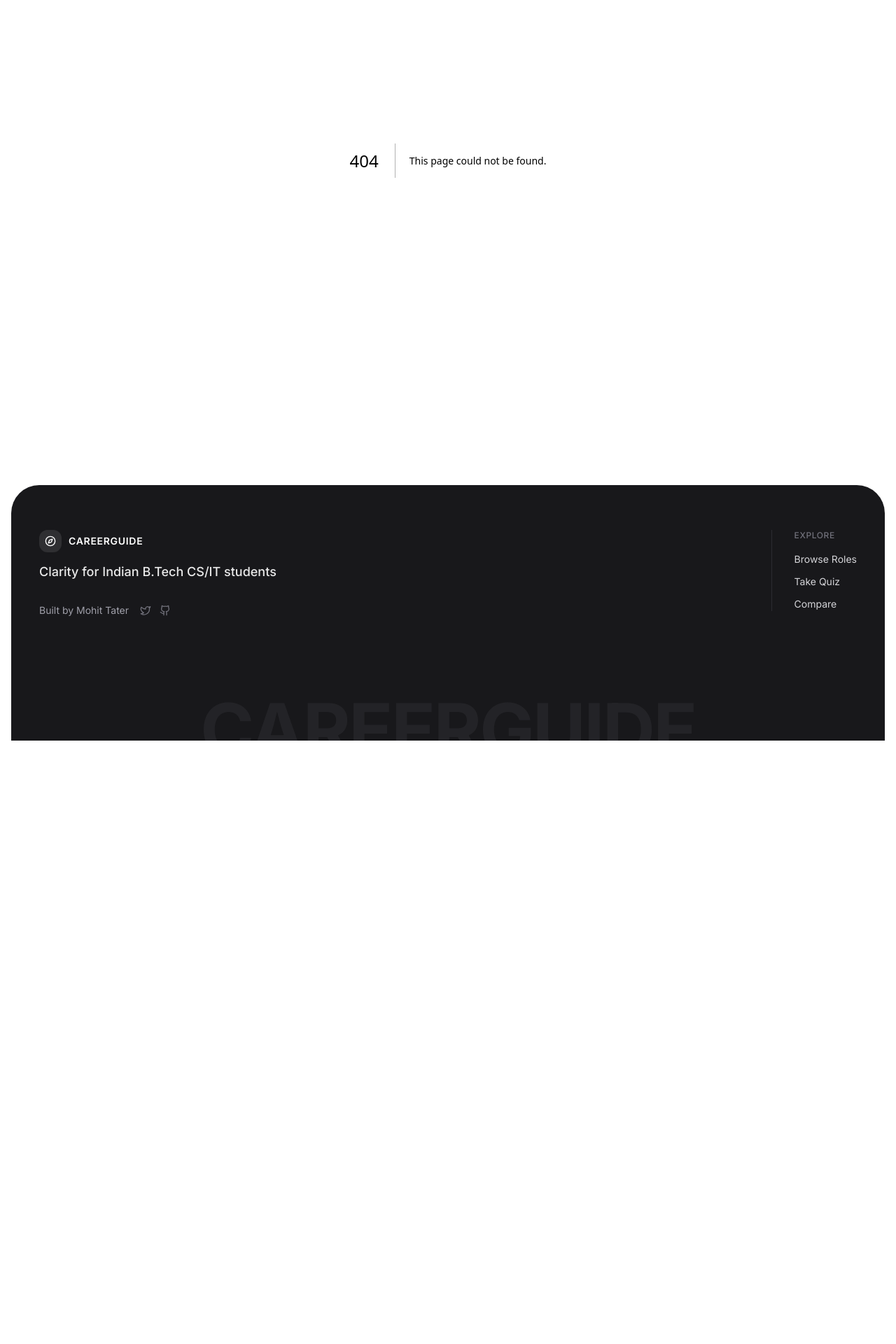
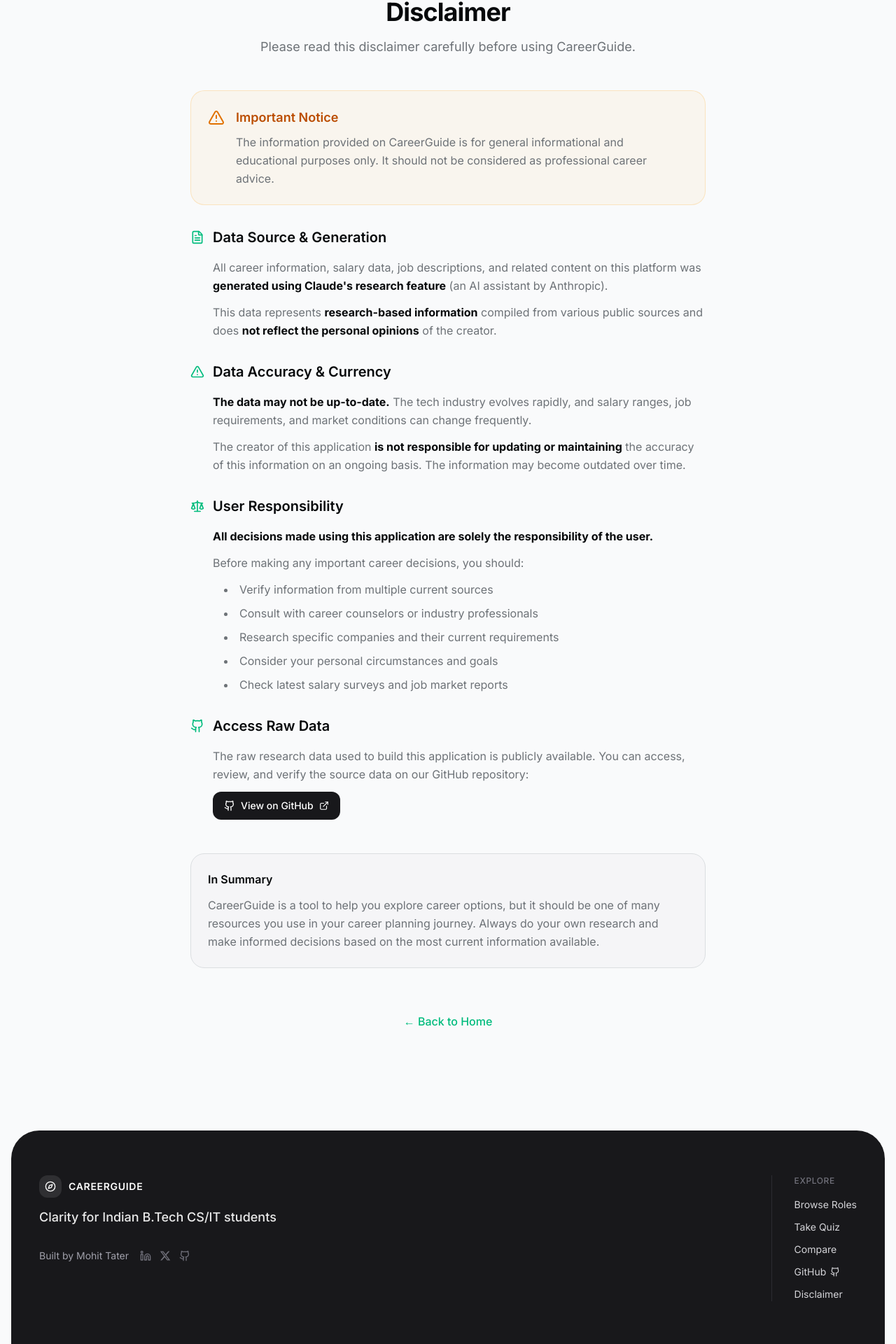
Before and after one commit to mnttnm/btech-cs-career-guide-india, a Next.js app: page /disclaimer in a window 1280 px wide. Before the commit this address had no page. Shown: the part 235-2155 px from the top of the page at 70% size. Before the commit the page ends 1293 px from the top, so only its background shows below. Built offline with nearby package versions, Linux system fonts and the light colour scheme.

Commit message:
feat: add custom X icon and update social links in Footer; change default color scheme to 'sage' in ThemeProvider; create Disclaimer page with detailed content

```diff
--- /dev/null
+++ b/src/app/disclaimer/page.tsx
@@ -0,0 +1,141 @@
+import Link from 'next/link'
+import { AlertTriangle, ExternalLink, Github, FileText, Scale } from 'lucide-react'
+import type { Metadata } from 'next'
+
+export const metadata: Metadata = {
+  title: 'Disclaimer | CareerGuide',
+  description: 'Important disclaimer about the data and information provided on CareerGuide.',
+}
+
+export default function DisclaimerPage() {
+  return (
+    <div className="container mx-auto px-4 py-12 md:py-20 max-w-3xl">
+      {/* Header */}
+      <div className="mb-12 text-center">
+        <div className="inline-flex items-center justify-center w-16 h-16 rounded-2xl bg-amber-500/10 text-amber-600 dark:text-amber-400 mb-6">
+          <Scale className="w-8 h-8" />
+        </div>
+        <h1 className="text-3xl md:text-4xl font-bold tracking-tight mb-4">
+          Disclaimer
+        </h1>
+        <p className="text-lg text-muted-foreground">
+          Please read this disclaimer carefully before using CareerGuide.
+        </p>
+      </div>
+
+      {/* Disclaimer Content */}
+      <div className="space-y-8">
+        {/* Important Notice */}
+        <div className="p-6 rounded-2xl bg-amber-500/5 border border-amber-500/20">
+          <div className="flex items-start gap-4">
+            <AlertTriangle className="w-6 h-6 text-amber-600 dark:text-amber-400 shrink-0 mt-0.5" />
+            <div>
+              <h2 className="text-lg font-semibold mb-2 text-amber-700 dark:text-amber-300">
+                Important Notice
+              </h2>
+              <p className="text-muted-foreground leading-relaxed">
+                The information provided on CareerGuide is for general informational and educational purposes only. It should not be considered as professional career advice.
+              </p>
+            </div>
+          </div>
+        </div>
+
+        {/* Data Source */}
+        <section className="space-y-4">
+          <div className="flex items-center gap-3">
+            <FileText className="w-5 h-5 text-primary" />
+            <h2 className="text-xl font-semibold">Data Source & Generation</h2>
+          </div>
+          <div className="pl-8 space-y-3 text-muted-foreground leading-relaxed">
+            <p>
+              All career information, salary data, job descriptions, and related content on this platform was <strong className="text-foreground">generated using Claude&apos;s research feature</strong> (an AI assistant by Anthropic).
+            </p>
+            <p>
+              This data represents <strong className="text-foreground">research-based information</strong> compiled from various public sources and does <strong className="text-foreground">not reflect the personal opinions</strong> of the creator.
+            </p>
+          </div>
+        </section>
+
+        {/* Data Accuracy */}
+        <section className="space-y-4">
+          <div className="flex items-center gap-3">
+            <AlertTriangle className="w-5 h-5 text-primary" />
+            <h2 className="text-xl font-semibold">Data Accuracy & Currency</h2>
+          </div>
+          <div className="pl-8 space-y-3 text-muted-foreground leading-relaxed">
+            <p>
+              <strong className="text-foreground">The data may not be up-to-date.</strong> The tech industry evolves rapidly, and salary ranges, job requirements, and market conditions can change frequently.
+            </p>
+            <p>
+              The creator of this application <strong className="text-foreground">is not responsible for updating or maintaining</strong> the accuracy of this information on an ongoing basis. The information may become outdated over time.
+            </p>
+          </div>
+        </section>
+
+        {/* User Responsibility */}
+        <section className="space-y-4">
+          <div className="flex items-center gap-3">
+            <Scale className="w-5 h-5 text-primary" />
+            <h2 className="text-xl font-semibold">User Responsibility</h2>
+          </div>
+          <div className="pl-8 space-y-3 text-muted-foreground leading-relaxed">
+            <p>
+              <strong className="text-foreground">All decisions made using this application are solely the responsibility of the user.</strong>
+            </p>
+            <p>
+              Before making any important career decisions, you should:
+            </p>
+            <ul className="list-disc list-inside space-y-2 ml-4">
+              <li>Verify information from multiple current sources</li>
+              <li>Consult with career counselors or industry professionals</li>
+              <li>Research specific companies and their current requirements</li>
+              <li>Consider your personal circumstances and goals</li>
+              <li>Check latest salary surveys and job market reports</li>
+            </ul>
+          </div>
+        </section>
+
+        {/* Raw Data Access */}
+        <section className="space-y-4">
+          <div className="flex items-center gap-3">
+            <Github className="w-5 h-5 text-primary" />
+            <h2 className="text-xl font-semibold">Access Raw Data</h2>
+          </div>
+          <div className="pl-8 space-y-3 text-muted-foreground leading-relaxed">
+            <p>
+              The raw research data used to build this application is publicly available. You can access, review, and verify the source data on our GitHub repository:
+            </p>
+            <Link
+              href="https://github.com/mnttnm/btech-cs-career-guide-india"
+              target="_blank"
+              rel="noreferrer"
+              className="inline-flex items-center gap-2 px-4 py-2.5 rounded-lg bg-zinc-900 dark:bg-zinc-800 text-white hover:bg-zinc-800 dark:hover:bg-zinc-700 transition-colors font-medium text-sm"
+            >
+              <Github className="w-4 h-4" />
+              View on GitHub
+              <ExternalLink className="w-3.5 h-3.5" />
+            </Link>
+          </div>
+        </section>
+
+        {/* Summary Box */}
+        <div className="p-6 rounded-2xl bg-muted/50 border border-border mt-12">
+          <h3 className="font-semibold mb-3">In Summary</h3>
+          <p className="text-muted-foreground leading-relaxed">
+            CareerGuide is a tool to help you explore career options, but it should be one of many resources you use in your career planning journey. Always do your own research and make informed decisions based on the most current information available.
+          </p>
+        </div>
+
+        {/* Back Link */}
+        <div className="text-center pt-8">
+          <Link
+            href="/"
+            className="text-primary hover:underline font-medium"
+          >
+            ← Back to Home
+          </Link>
+        </div>
+      </div>
+    </div>
+  )
+}
--- a/src/components/Footer.tsx
+++ b/src/components/Footer.tsx
@@ -1,5 +1,19 @@
 import Link from "next/link";
-import { Compass, Github, Linkedin, Twitter } from "lucide-react";
+import { Compass, Github, Linkedin } from "lucide-react";
+
+// Custom X (formerly Twitter) icon - lucide doesn't include brand logos
+function XIcon({ className }: { className?: string }) {
+  return (
+    <svg
+      viewBox="0 0 24 24"
+      fill="currentColor"
+      className={className}
+      aria-hidden="true"
+    >
+      <path d="M18.244 2.25h3.308l-7.227 8.26 8.502 11.24H16.17l-5.214-6.817L4.99 21.75H1.68l7.73-8.835L1.254 2.25H8.08l4.713 6.231zm-1.161 17.52h1.833L7.084 4.126H5.117z" />
+    </svg>
+  );
+}
 
 export function Footer() {
   return (
@@ -24,26 +38,30 @@
 
               {/* Built by with social links */}
               <div className="flex items-center gap-4 pt-4">
-                <Link
-                  href="https://www.linkedin.com/in/tatermohit/"
-                  target="_blank"
-                  rel="noreferrer"
-                  className="text-sm text-zinc-400 hover:text-white transition-colors"
-                >
+                <span className="text-sm text-zinc-400">
                   Built by Mohit Tater
-                </Link>
+                </span>
                 <div className="flex items-center gap-3">
                   <Link
-                    href="https://twitter.com/tatermohit"
+                    href="https://www.linkedin.com/in/tatermohit/"
                     target="_blank"
                     rel="noreferrer"
-                    aria-label="Twitter"
+                    aria-label="LinkedIn"
                     className="text-zinc-500 hover:text-white transition-colors"
                   >
-                    <Twitter className="h-4 w-4" />
+                    <Linkedin className="h-4 w-4" />
                   </Link>
                   <Link
-                    href="https://github.com/mnttnm/btech-cs-career-guide-india"
+                    href="https://x.com/tatermohit"
+                    target="_blank"
+                    rel="noreferrer"
+                    aria-label="X (formerly Twitter)"
+                    className="text-zinc-500 hover:text-white transition-colors"
+                  >
+                    <XIcon className="h-4 w-4" />
+                  </Link>
+                  <Link
+                    href="https://github.com/mnttnm/"
                     target="_blank"
                     rel="noreferrer"
                     aria-label="GitHub"
@@ -79,6 +97,21 @@
                 >
                   Compare
                 </Link>
+                <Link
+                  href="https://github.com/mnttnm/btech-cs-career-guide-india"
+                  target="_blank"
+                  rel="noreferrer"
+                  className="text-zinc-300 hover:text-white transition-colors inline-flex items-center gap-1.5"
+                >
+                  GitHub
+                  <Github className="h-3.5 w-3.5" />
+                </Link>
+                <Link
+                  href="/disclaimer"
+                  className="text-zinc-300 hover:text-white transition-colors"
+                >
+                  Disclaimer
+                </Link>
               </div>
             </div>
           </div>
--- a/src/components/ThemeProvider.tsx
+++ b/src/components/ThemeProvider.tsx
@@ -39,7 +39,7 @@
 export function ThemeProvider({ children }: { children: React.ReactNode }) {
   const [theme, setTheme] = useState<Theme>('system')
   const [resolvedTheme, setResolvedTheme] = useState<'light' | 'dark'>('light')
-  const [colorScheme, setColorScheme] = useState<ColorScheme>('indigo')
+  const [colorScheme, setColorScheme] = useState<ColorScheme>('sage')
 
   useEffect(() => {
     // Get stored preferences
```
